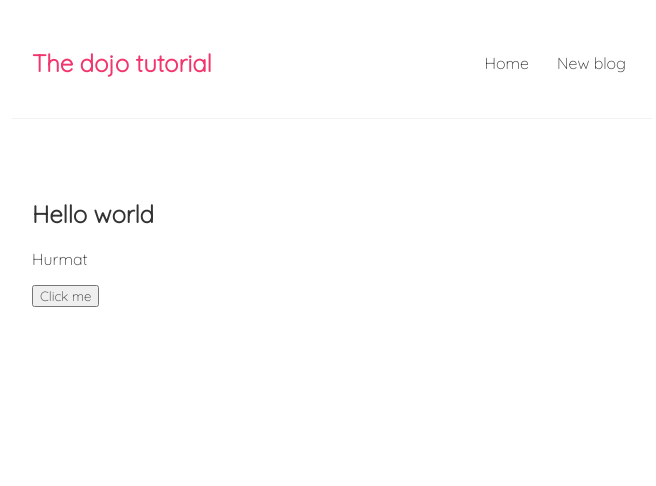
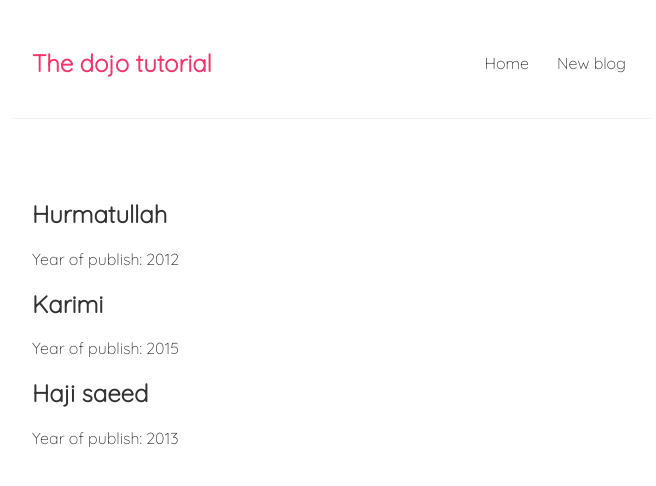
Before and after one commit to Hurmatullah/react_js, a React (Create React App) app: page / in a window 1280 px wide. Shown: the top 486 px of the page, without its empty margins (304-960 px from the left). Built offline with nearby package versions, Linux system fonts and the light colour scheme.

Commit message:
updated and cleaned code

```diff
--- a/src/Home.js
+++ b/src/Home.js
@@ -1,18 +1,51 @@
+// const handleClick = () => {
+//   console.log("Congratulations, you have clicked me");
+// };
+
 import { useState } from "react";
 
+// const handleClickAgain = (name) => {
+//   console.log("you clicked me again" + " " + name);
+// };
+// const handleClick = () => {
+//   console.log("Congratulations, you have clicked me");
+// };
+
+// const handleClickAgain = (name) => {
+//   console.log("you clicked me again" + " " + name);
+// };
+// const Home = () => {
+//   const [name, setName] = useState("Hurmat");
+
+//   const handleClick = () => {
+//     setName("Saeed");
+//   };
+
+//   return (
+//     <div>
+//       <h2>Hello world</h2>
+
+//       <p>{name}</p>
+//       <button onClick={handleClick}>Click me</button>
+//     </div>
+//   );
+// };
+
 const Home = () => {
-  const [name, setName] = useState("Hurmat");
-
-  const handleClick = () => {
-    setName("Saeed");
-  };
+  const [blogs, setBLogs] = useState([
+    { author: "Hurmatullah", year: 2012, id: 1 },
+    { author: "Karimi", year: 2015, id: 2 },
+    { author: "Haji saeed", year: 2013, id: 3 },
+  ]);
 
   return (
-    <div>
-      <h2>Hello world</h2>
-
-      <p>{name}</p>
-      <button onClick={handleClick}>Click me</button>
+    <div className="home">
+      {blogs.map((blog) => (
+        <div className="blog-preview" key={blog.id}>
+          <h2>{blog.author}</h2>
+          <p>Year of publish: {blog.year}</p>
+        </div>
+      ))}
     </div>
   );
 };
```
